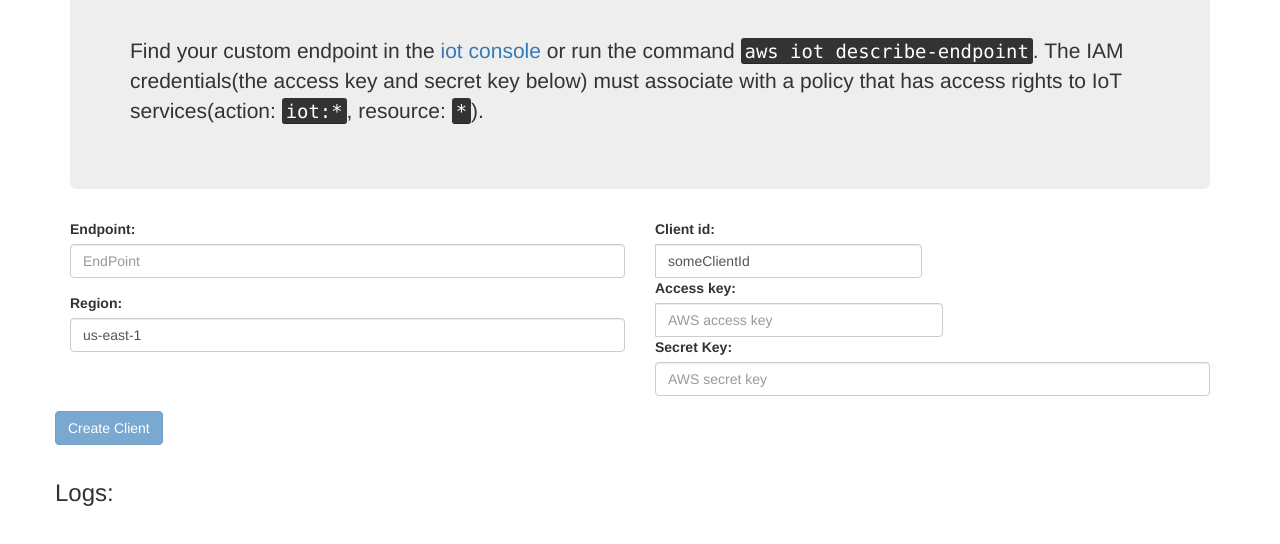
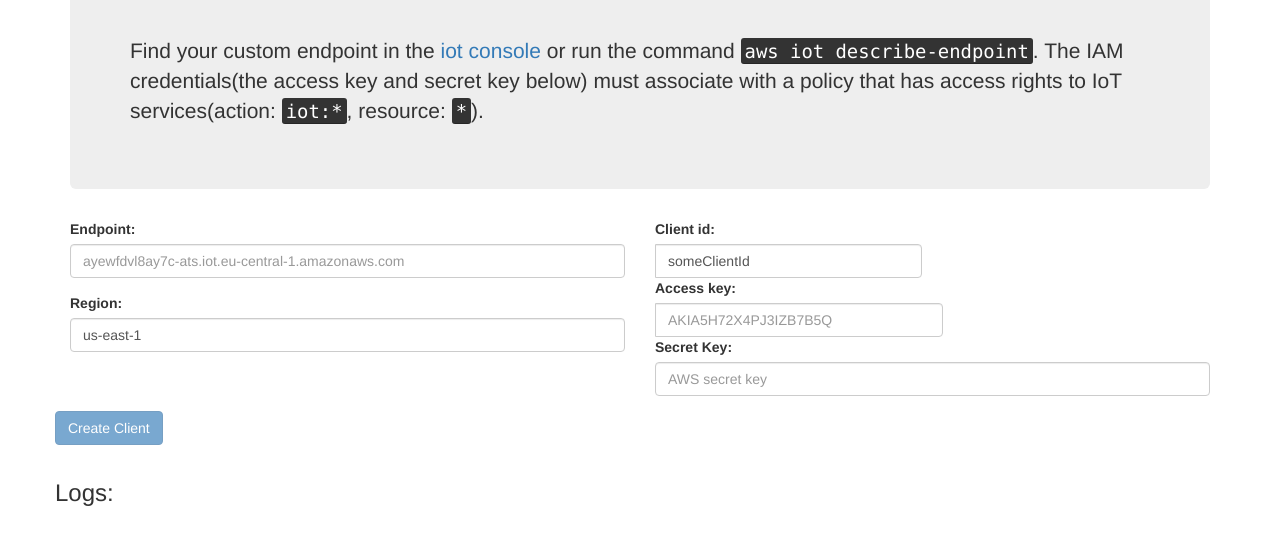
Before and after one commit to ayushev/mqttsample, a website: page index.html in a window 1280 px wide. Shown: the part 82-626 px from the top of the page. Drawn offline with Linux system fonts and the light colour scheme.

Commit message:
Update index.html

```diff
--- a/index.html
+++ b/index.html
@@ -15,11 +15,11 @@
       <div class="col-md-6">
         <div class="form-group">
           <label for="endpoint">Endpoint: </label>
-          <input type="text" class="form-control" id="endpoint" placeholder="EndPoint" ng-model="vm.endpoint">
+          <input type="text" class="form-control" id="endpoint" placeholder="ayewfdvl8ay7c-ats.iot.eu-central-1.amazonaws.com" ng-model="vm.endpoint">
         </div>
         <div class="form-group">
           <label for="regionInput">Region: </label>
-          <input type="text" class="form-control" id="regionInput" placeholder="region" ng-model="vm.regionName">
+          <input type="text" class="form-control" id="regionInput" placeholder="eu-central-1" ng-model="vm.regionName">
         </div>
       </div>
       <div class="col-md-6">
@@ -29,7 +29,7 @@
         </div>
         <div class="input-group">
           <label for="accessKey">Access key: </label>
-          <input type="text" class="form-control" id="accessKey" placeholder="AWS access key" ng-model="vm.accessKey"/>
+          <input type="text" class="form-control" id="accessKey" placeholder="AKIA5H72X4PJ3IZB7B5Q" ng-model="vm.accessKey"/>
         </div>
         <div class="form-group">
           <label for="secretKey">Secret Key: </label>
```
